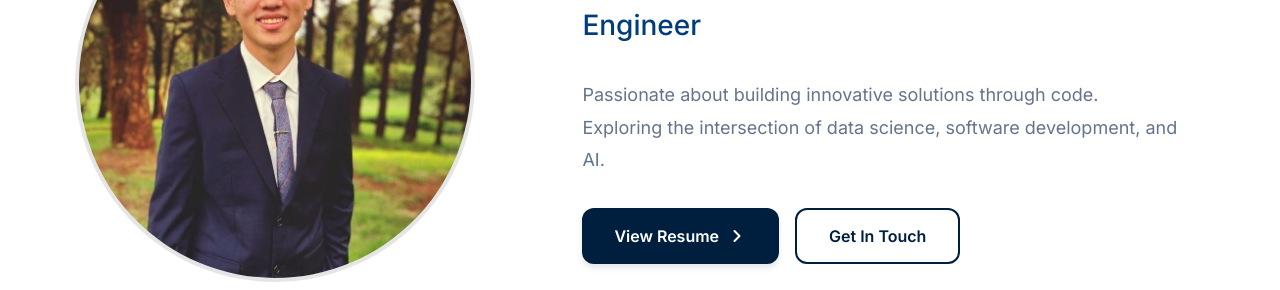
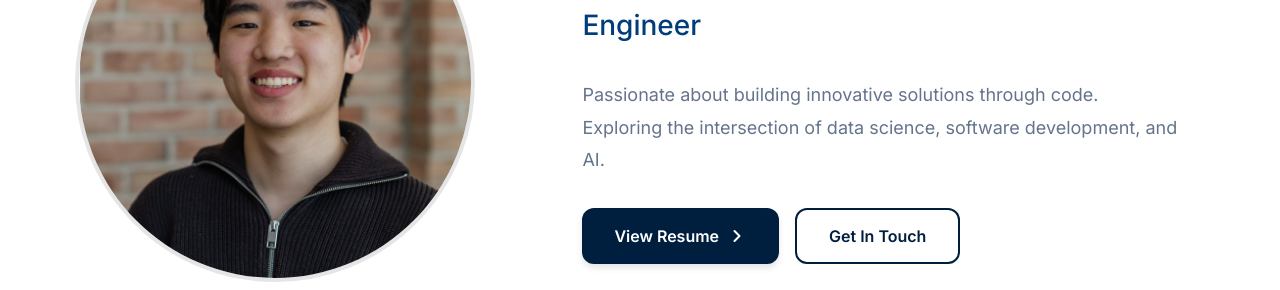
Before and after one commit to Chaerry22/Chaerry22.github.io, a plain HTML site: page index.html in a window 1280 px wide. Shown: the part 358-648 px from the top of the page. Drawn offline with Linux system fonts and the light colour scheme.

Commit message:
profile ic

```diff
--- a/index.html
+++ b/index.html
@@ -62,7 +62,7 @@
         <div class="hero-content">
             <div class="profile-image-wrapper">
                 <div class="image-glow"></div>
-                <img src="./assets/1699483405151.jpeg" alt="Danyeol Chae" class="profile-image">
+                <img src="./assets/Danyeol_Chae_Profile.png" alt="Danyeol Chae" class="profile-image">
             </div>
             <div class="hero-text">
                 <p class="hero-greeting">Hello, I'm</p>
```
Also changed, not shown: assets/Danyeol_Chae_Profile.png (added).
